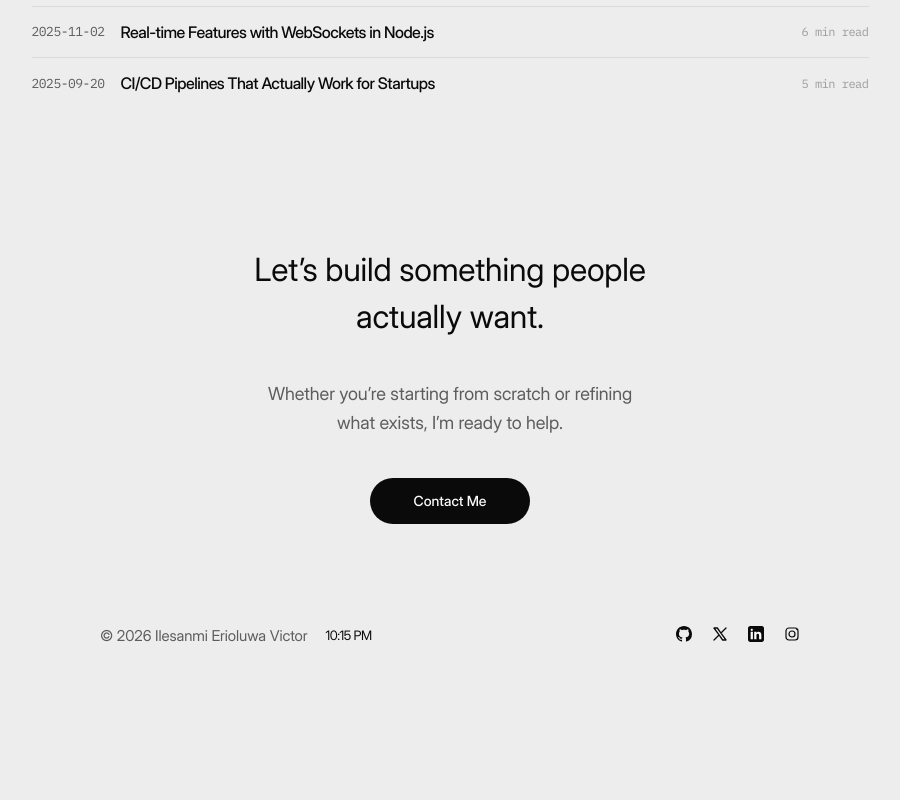
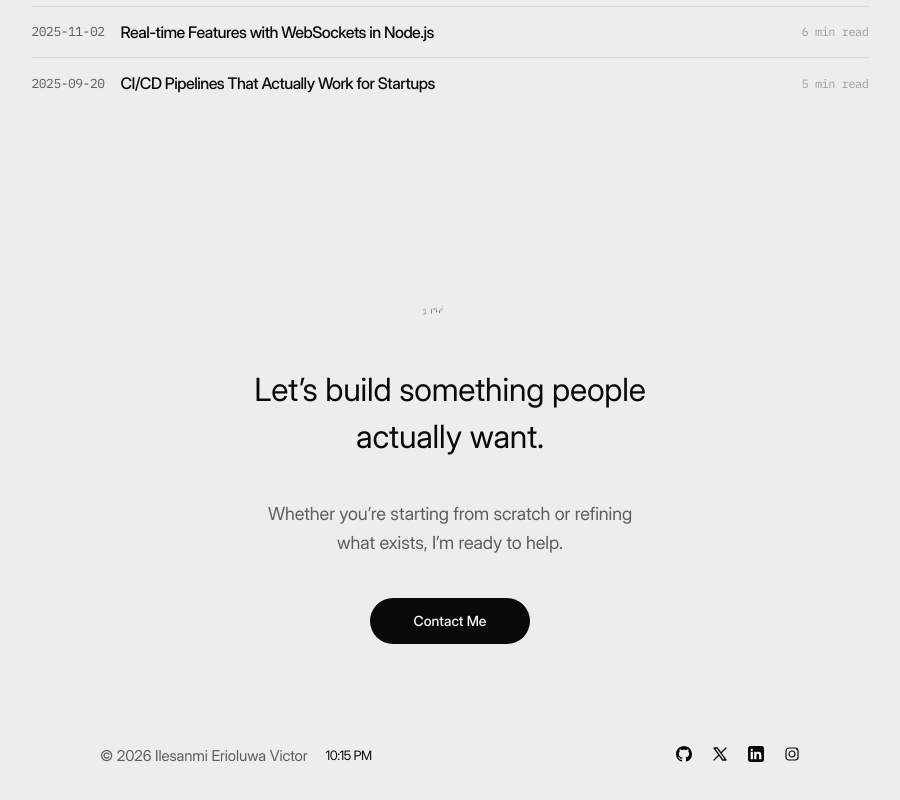
Before and after one commit to Ilesanmi-Erioluwa-Victor/portfolio, a Next.js app: page /blog in a window 1280 px wide. Shown: the part 300-1100 px from the top of the page, without its empty margins (190-1090 px from the left). Before the commit the page ends 1038 px from the top, so only its background shows below. Built offline with nearby package versions, Linux system fonts and the light colour scheme.

Commit message:
feat: share SIGNATURE_SVG, render footer with signature on blog + resume

```diff
--- /dev/null
+++ b/data/signature.js
@@ -0,0 +1,27 @@
+export const SIGNATURE_SVG = `<svg xmlns="http://www.w3.org/2000/svg" viewBox="0 0 120 32" fill="none" role="img" aria-label="ilesanmi">
+  <defs>
+    <mask id="ink-reveal" maskUnits="userSpaceOnUse" x="0" y="0" width="120" height="32">
+      <path id="ink-path" class="sig-path" d="M0 8C8 8 14 8 18 8C22 8 24 8 26 8"
+        fill="none" stroke="#fff" stroke-width="3" stroke-linecap="round" stroke-linejoin="round"
+        pathLength="1000" stroke-dasharray="1000 1000" stroke-dashoffset="1000"/>
+      <path id="ink-path-l" class="sig-path" d="M28 8C26 10 24 15 24 20C24 24 24 28 26 28C28 28 30 28 32 26"
+        fill="none" stroke="#fff" stroke-width="3" stroke-linecap="round" stroke-linejoin="round"
+        pathLength="1000" stroke-dasharray="1000 1000" stroke-dashoffset="1000"/>
+      <path id="ink-path-es" class="sig-path" d="M34 20C36 15 38 8 40 8C44 8 48 12 48 16C48 18 46 20 44 20C42 20 40 18 40 16C38 10 42 8 46 8C50 8 54 12 54 16C54 16 54 20 54 24C54 26 52 28 50 28"
+        fill="none" stroke="#fff" stroke-width="3" stroke-linecap="round" stroke-linejoin="round"
+        pathLength="1000" stroke-dasharray="1000 1000" stroke-dashoffset="1000"/>
+      <path id="ink-path-a" class="sig-path" d="M54 28C56 24 58 16 58 14C58 10 60 8 62 8C66 8 68 12 68 16C68 18 66 20 64 20C62 20 60 18 60 16C58 10 62 8 66 8C70 8 74 12 74 16C74 18 74 22 72 26"
+        fill="none" stroke="#fff" stroke-width="3" stroke-linecap="round" stroke-linejoin="round"
+        pathLength="1000" stroke-dasharray="1000 1000" stroke-dashoffset="1000"/>
+      <path id="ink-path-n" class="sig-path" d="M74 28C76 20 78 8 78 8C78 8 80 14 82 20C84 24 86 26 86 26C86 26 88 22 90 16C92 10 94 8 94 8"
+        fill="none" stroke="#fff" stroke-width="3" stroke-linecap="round" stroke-linejoin="round"
+        pathLength="1000" stroke-dasharray="1000 1000" stroke-dashoffset="1000"/>
+      <path id="ink-path-mi" class="sig-path" d="M96 8C96 12 96 18 96 22C96 26 98 28 100 28C104 28 108 24 108 20C108 18 106 16 104 16C102 16 100 18 100 20C100 22 102 24 104 24C108 24 112 20 114 16C116 12 116 8 114 6"
+        fill="none" stroke="#fff" stroke-width="3" stroke-linecap="round" stroke-linejoin="round"
+        pathLength="1000" stroke-dasharray="1000 1000" stroke-dashoffset="1000"/>
+    </mask>
+  </defs>
+  <g mask="url(#ink-reveal)">
+    <text x="0" y="22" font-family="Georgia, serif" font-size="14" font-style="italic" fill="#5D5D5D">ilesanmi</text>
+  </g>
+</svg>`;
--- a/pages/blog/[slug].jsx
+++ b/pages/blog/[slug].jsx
@@ -3,6 +3,7 @@ import Link from "next/link";
 import { useRouter } from "next/router";
 import Nav from "../../components/Nav";
 import Footer from "../../components/Footer";
+import { SIGNATURE_SVG } from "../../data/signature";
 
 const POSTS = {
   "building-scalable-react-apps": {
@@ -148,7 +149,9 @@ export default function BlogPost() {
           <article className="blog-post-content" dangerouslySetInnerHTML={{ __html: post.content }} />
         </div>
 
-        <Footer />
+        <section className="outro">
+          <Footer signatureSvg={SIGNATURE_SVG} dedupe />
+        </section>
       </div>
     </>
   );
--- a/pages/blog/index.jsx
+++ b/pages/blog/index.jsx
@@ -2,6 +2,7 @@ import Head from "next/head";
 import Link from "next/link";
 import Nav from "../../components/Nav";
 import Footer from "../../components/Footer";
+import { SIGNATURE_SVG } from "../../data/signature";
 
 const ALL_POSTS = [
   {
@@ -64,7 +65,9 @@ export default function BlogListing() {
           </div>
         </div>
 
-        <Footer />
+        <section className="outro">
+          <Footer signatureSvg={SIGNATURE_SVG} dedupe />
+        </section>
       </div>
     </>
   );
--- a/pages/resume.jsx
+++ b/pages/resume.jsx
@@ -1,6 +1,7 @@
 import Link from "next/link";
 import Head from "next/head";
 import Footer from "../components/Footer";
+import { SIGNATURE_SVG } from "../data/signature";
 
 export default function Resume() {
   return (
@@ -278,7 +279,7 @@ export default function Resume() {
         </div>
 
         <section className="outro">
-          <Footer />
+          <Footer signatureSvg={SIGNATURE_SVG} dedupe />
         </section>
       </div>
     </>
```
Also changed, not shown: pages/index.jsx (+3 -28 lines).
